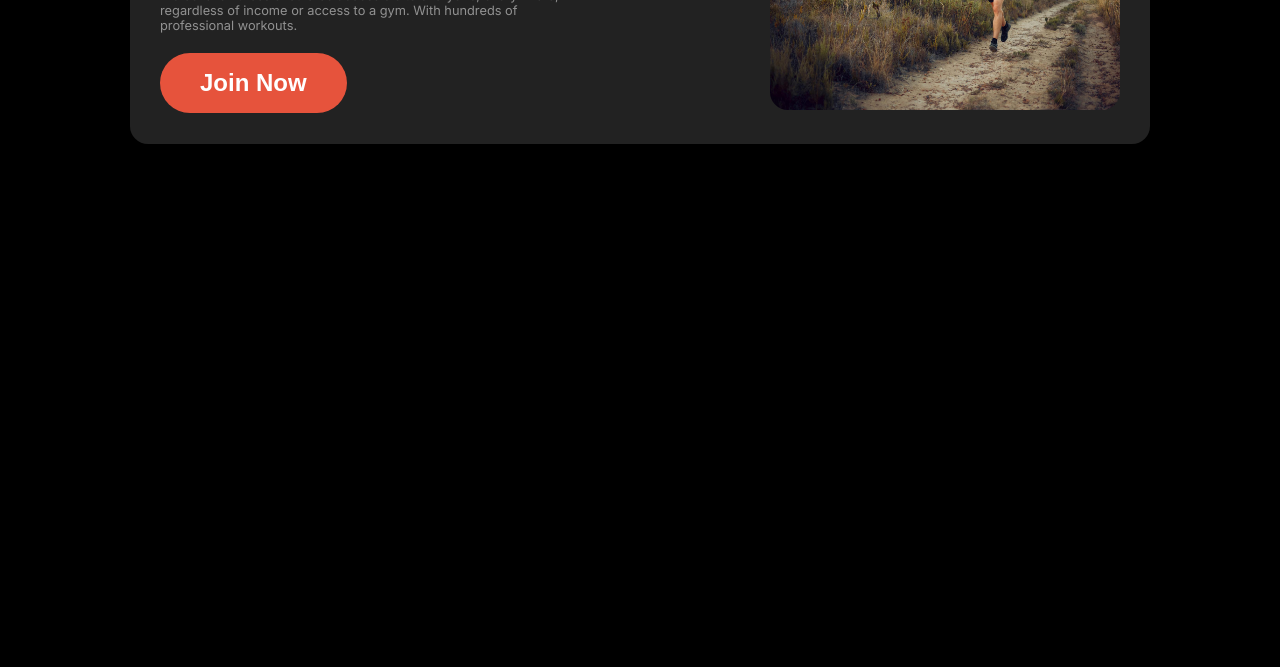
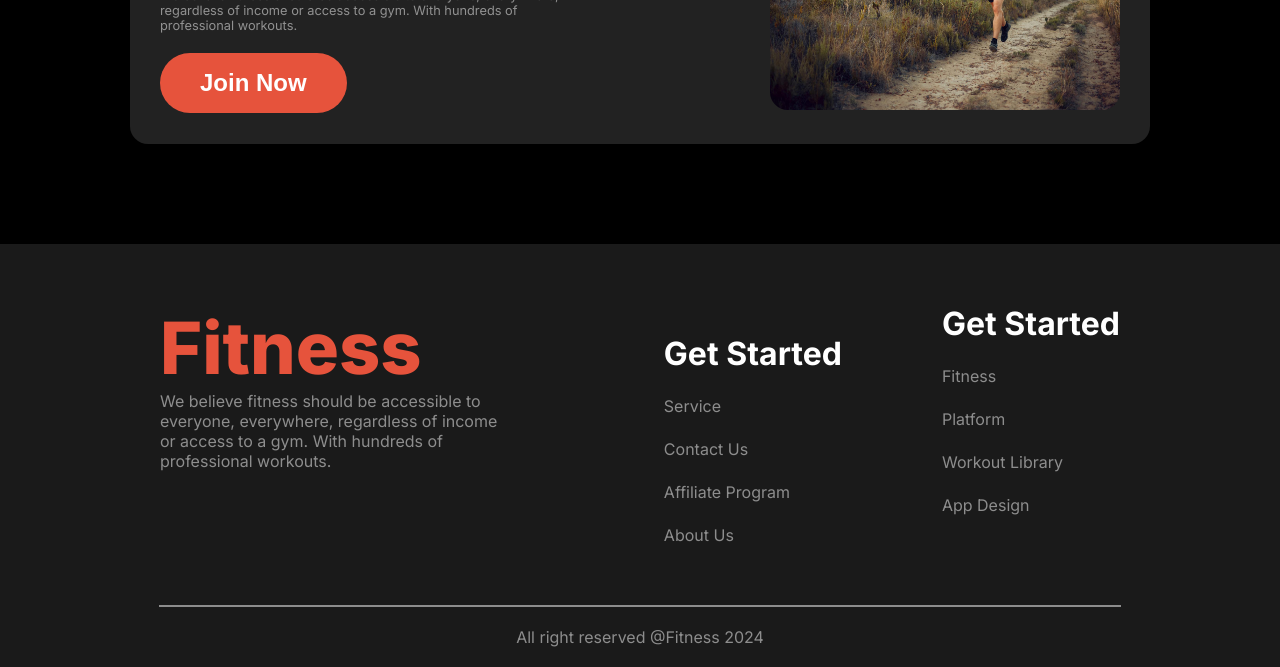
Before and after one commit to jakir-md/assignment-2, a plain HTML site: page index.html in a window 1280 px wide. Shown: the part 830-1497 px from the top of the page. Before the commit the page ends 1074 px from the top, so only its background shows below. Drawn offline with Linux system fonts and the light colour scheme.

Commit message:
footer section added

```diff
--- a/index.html
+++ b/index.html
@@ -101,7 +101,38 @@
         </section>
     </main>
     <footer>
-
+        <section class="footer-container">
+            <div class="footer-section">
+                <div class="footer-left">
+                    <div class="footer-logo primary-txt-color">Fitness</div>
+                    <p class="footer-text tertiary-txt-color">We believe fitness should be accessible to everyone, everywhere, regardless of income or access to a gym. With hundreds of professional workouts.</p>
+                </div>
+                <div class="footer-text-container">
+                    <div class="footer-texts">
+                        <h3 class="footer-title" style="margin-top: 30px;">Get Started</h3>
+                        <ul>
+                            <li>Service</li>
+                            <li>Contact Us</li>
+                            <li>Affiliate Program</li>
+                            <li>About Us</li>
+                        </ul>
+                    </div>
+                    <div class="footer-texts">
+                        <h3 class="footer-title">Get Started</h3>
+                        <ul>
+                            <li>Fitness</li>
+                            <li>Platform</li>
+                            <li>Workout Library</li>
+                            <li>App Design</li>
+                        </ul>
+                    </div>
+                </div>
+            </div>
+            <hr style="width: 75%; border: 1px solid rgba(255, 255, 255, 0.5); margin: 0px auto;">
+            <div class="rights-reserved">
+                <p class="tertiary-txt-color">All right reserved @Fitness 2024</p>
+            </div>
+        </section>
     </footer>
 </body>
 </html>
--- a/sytles/styles.css
+++ b/sytles/styles.css
@@ -329,3 +329,57 @@ header{
 .display-none{
     display: none;
 }
+
+
+
+/* footer section design */
+footer{
+    background-color: rgba(255, 255, 255, 0.1);
+}
+.footer-section{
+    width: 75%;
+    margin: 0px auto;
+    display: flex;
+    justify-content: space-between;
+    padding: 60px 0px;
+}
+.footer-left{
+    width: 350px;
+}
+.footer-text-container {
+    display: flex;
+    justify-content: space-between;
+    gap: 100px;
+}
+.footer-title{
+    color: #ffffff;
+    font-size: 2rem;
+}
+.footer-texts > ul {
+    list-style: none;
+}
+.footer-texts > ul li {
+    margin-top: 23px;
+    color: rgba(255, 255, 255, 0.5);
+}
+.footer-logo  {
+    font-weight: 800;
+    font-size: 4.5rem;
+}
+.rights-reserved{
+    display: flex;
+    justify-content: center;
+    align-items: center;
+}
+.rights-reserved > p{
+    padding: 20px 10px;
+}
+
+@media screen and (max-width: 576px){
+    .footer-text-container{
+        flex-direction: column;
+    }
+    .footer-section{
+        flex-direction: column;
+    }
+}
```
